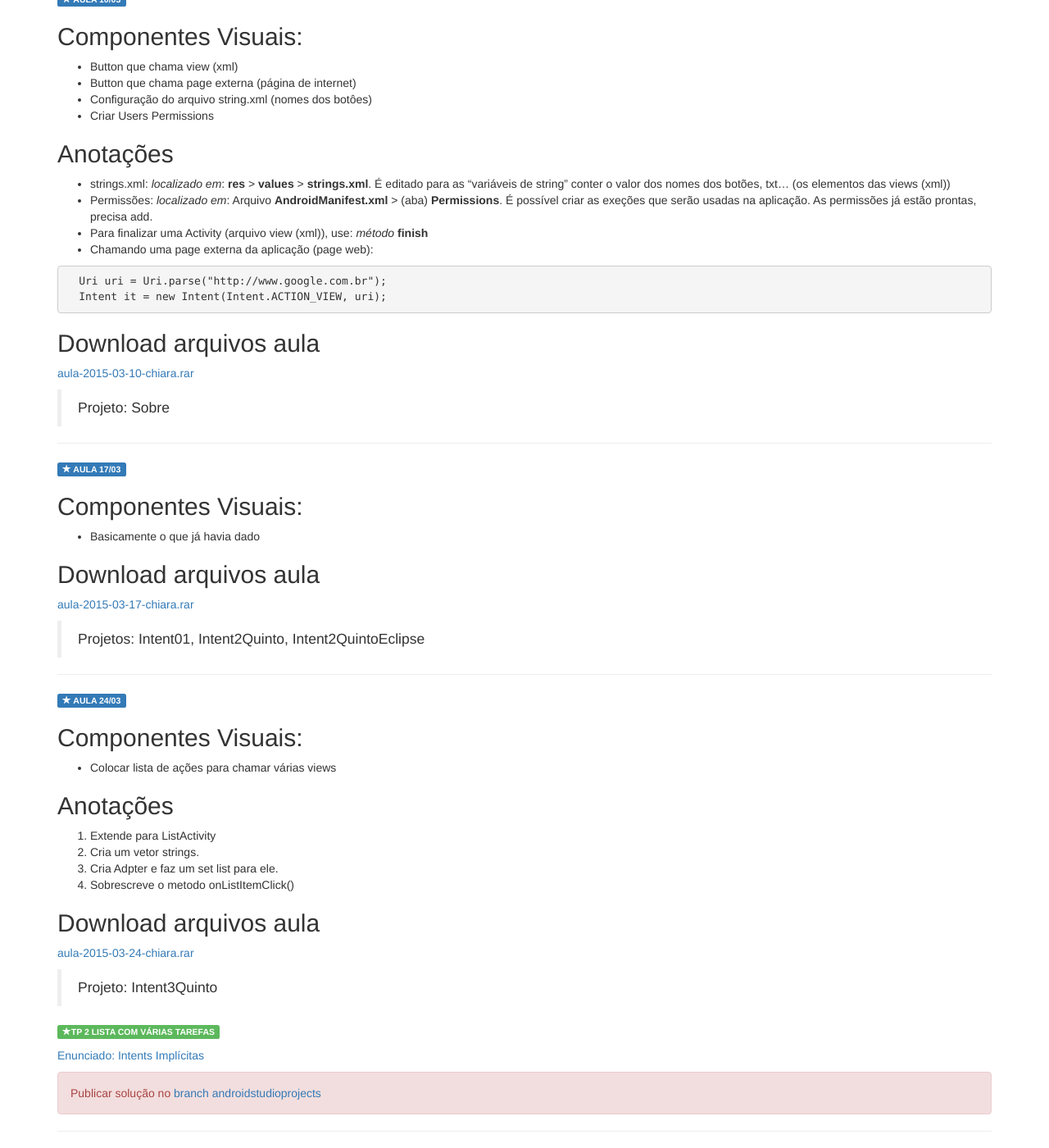
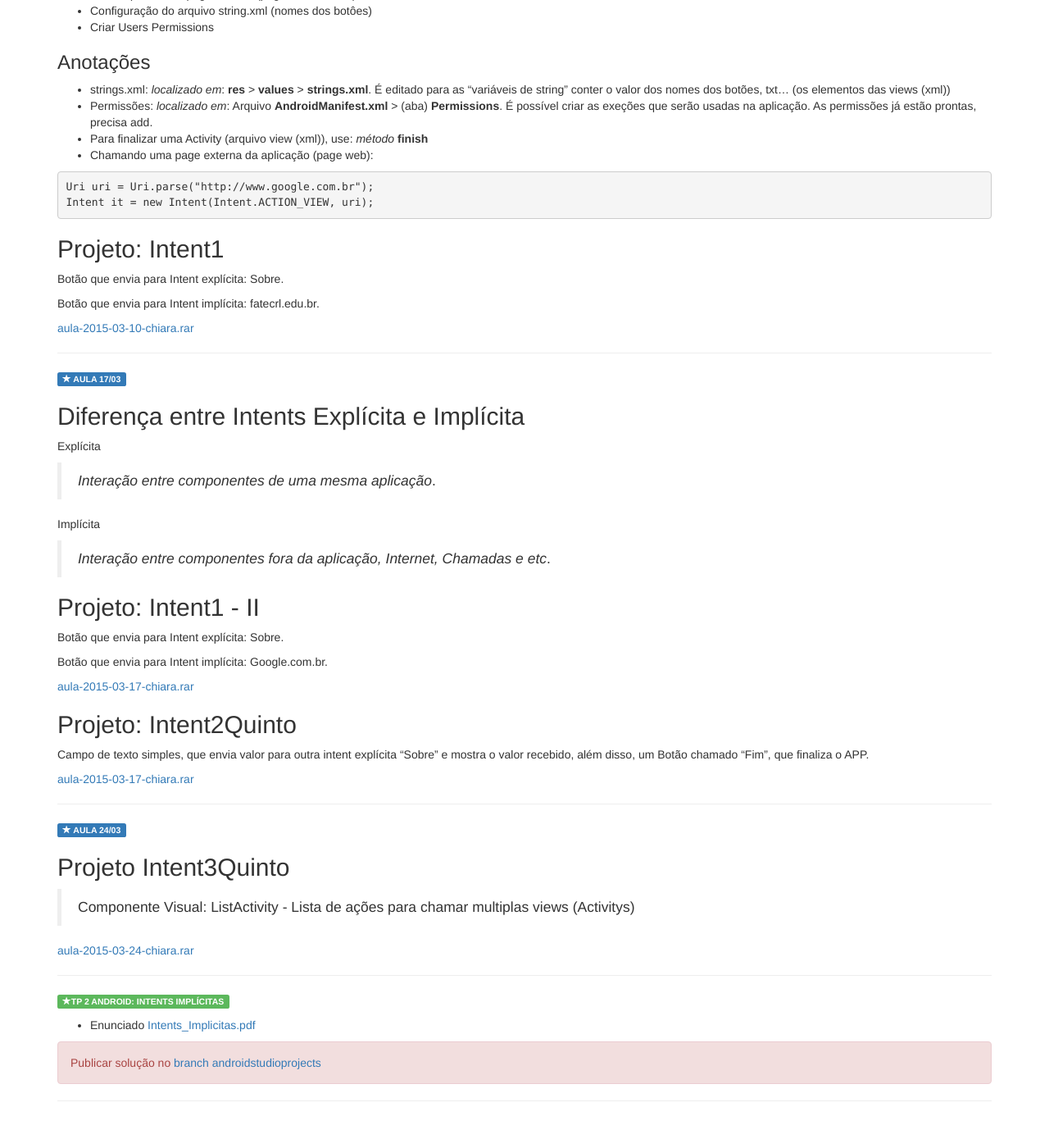
Before and after one commit to fatechub/fatecrl-curso-si, a Jekyll site: the page built from disciplinas/ciclo-5-chiara.md, in a window 1280 px wide and 1400 px high, scrolled down 1578 px. Shown: the whole window at 82% size. Built offline with Jekyll 4.4.1, drawn with Linux system fonts in a browser that asks for light colours; nearby versions of some CDN libraries; library files that are not in the unit come from our copies; after the commit the page ends 2941 px from its top, so only the background shows below that; some of the changed text lies outside the part shown.

Commit message:
Atualiza disciplica Chiara

```diff
--- a/disciplinas/ciclo-5-chiara.md
+++ b/disciplinas/ciclo-5-chiara.md
@@ -47,19 +47,17 @@ group: navigation
 
 <span class="label label-primary text-uppercase"><span class="glyphicon glyphicon glyphicon-star"></span> Aula 03/03</span>
 
-## Contador V5
-Programinha simples criado em aula que incrementa e decrementa valor.
-
 ## Componentes Visuais:
 - Button
 - Text View
 - Text Field
 - Tratando eventos - clique em botão
 
-## Download arquivos aula
+## Projeto: ContadorV5
+
+Programinha simples criado em aula que incrementa e decrementa valor.
+
 [aula-2015-03-03-chiara-cV5.rar]({{ site.production_url }}/media/aula-2015-03-03-chiara-cV5.rar)
-
-> Projeto: ContadorV5
 
 ***
 
@@ -80,55 +78,67 @@ Criar aplicativo que converta temperaturas de Farenheit para Celsius e visse-ver
 - Configuração do arquivo string.xml (nomes dos botôes)
 - Criar Users Permissions
 
-## Anotações
+### Anotações
 - strings.xml: *localizado em*: **res** > **values** > **strings.xml**. É editado para as "variáveis de string" conter o valor dos nomes dos botões, txt... (os elementos das views (xml))
 - Permissões: *localizado em*: Arquivo **AndroidManifest.xml** > (aba) **Permissions**. É possível criar as exeções que serão usadas na aplicação. As permissões já estão prontas, precisa add.
 - Para finalizar uma Activity (arquivo view (xml)), use: *método* **finish**
 - Chamando uma page externa da aplicação (page web):
 {% highlight java %}
-  Uri uri = Uri.parse("http://www.google.com.br");
-  Intent it = new Intent(Intent.ACTION_VIEW, uri);
+Uri uri = Uri.parse("http://www.google.com.br");
+Intent it = new Intent(Intent.ACTION_VIEW, uri);
 {% endhighlight %}
 
-## Download arquivos aula
+## Projeto: Intent1
+
+Botão que envia para Intent explícita: Sobre.
+
+Botão que envia para Intent implícita: fatecrl.edu.br.
+
 [aula-2015-03-10-chiara.rar]({{ site.production_url }}/media/aula-2015-03-10-chiara.rar)
-
-> Projeto: Sobre
 
 ***
 
 <span class="label label-primary text-uppercase"><span class="glyphicon glyphicon glyphicon-star"></span> Aula 17/03</span>
 
-## Componentes Visuais:
-- Basicamente o que já havia dado
+## Diferença entre Intents Explícita e Implícita
 
-## Download arquivos aula
+Explícita
+
+> *Interação entre componentes de uma mesma aplicação*.
+
+Implícita
+
+> *Interação entre componentes fora da aplicação, Internet, Chamadas e etc*.
+
+## Projeto: Intent1 - II
+
+Botão que envia para Intent explícita: Sobre.
+
+Botão que envia para Intent implícita: Google.com.br.
+
 [aula-2015-03-17-chiara.rar]({{ site.production_url }}/media/aula-2015-03-17-chiara.rar)
 
-> Projetos: Intent01, Intent2Quinto, Intent2QuintoEclipse
+## Projeto: Intent2Quinto
+
+Campo de texto simples, que envia valor para outra intent explícita "Sobre" e mostra o valor recebido, além disso, um Botão chamado "Fim", que finaliza o APP.
+
+[aula-2015-03-17-chiara.rar]({{ site.production_url }}/media/aula-2015-03-17-chiara.rar)
 
 ***
 
 <span class="label label-primary text-uppercase"><span class="glyphicon glyphicon glyphicon-star"></span> Aula 24/03</span>
 
-## Componentes Visuais:
-- Colocar lista de ações para chamar várias views
+## Projeto Intent3Quinto
 
-## Anotações
-1. Extende para ListActivity
-2. Cria um vetor strings.
-3. Cria Adpter e faz um set list para ele.
-4. Sobrescreve o metodo onListItemClick()
+> Componente Visual: ListActivity - Lista de ações para chamar multiplas views (Activitys)
 
-## Download arquivos aula
 [aula-2015-03-24-chiara.rar]({{ site.production_url }}/media/aula-2015-03-24-chiara.rar)
 
-> Projeto: Intent3Quinto
+***
 
+<span class="label label-success text-uppercase"><span class="glyphicon glyphicon glyphicon-star"></span>TP 2 Android: Intents Implícitas</span>
 
-<span class="label label-success text-uppercase"><span class="glyphicon glyphicon glyphicon-star"></span>TP 2 LISTA COM VÁRIAS TAREFAS</span>
-
-[Enunciado: Intents Implícitas]({{ site.production_url }}/media/Intents_Implicitas.pdf)
+- Enunciado [Intents_Implicitas.pdf]({{ site.production_url }}/media/Intents_Implicitas.pdf)
 
 <div class="alert alert-danger">Publicar solução no <a href="https://github.com/adammacias/fatec-si/tree/androidstudioprojects">branch androidstudioprojects</a></div>
 
```
